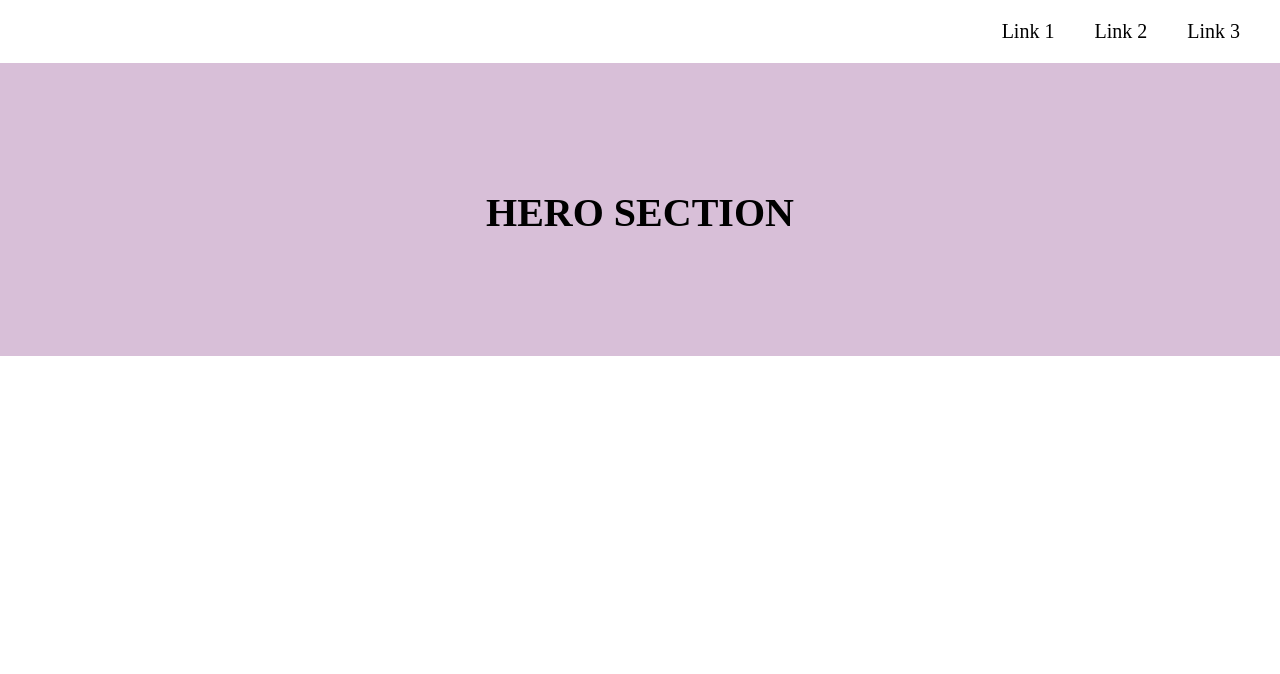
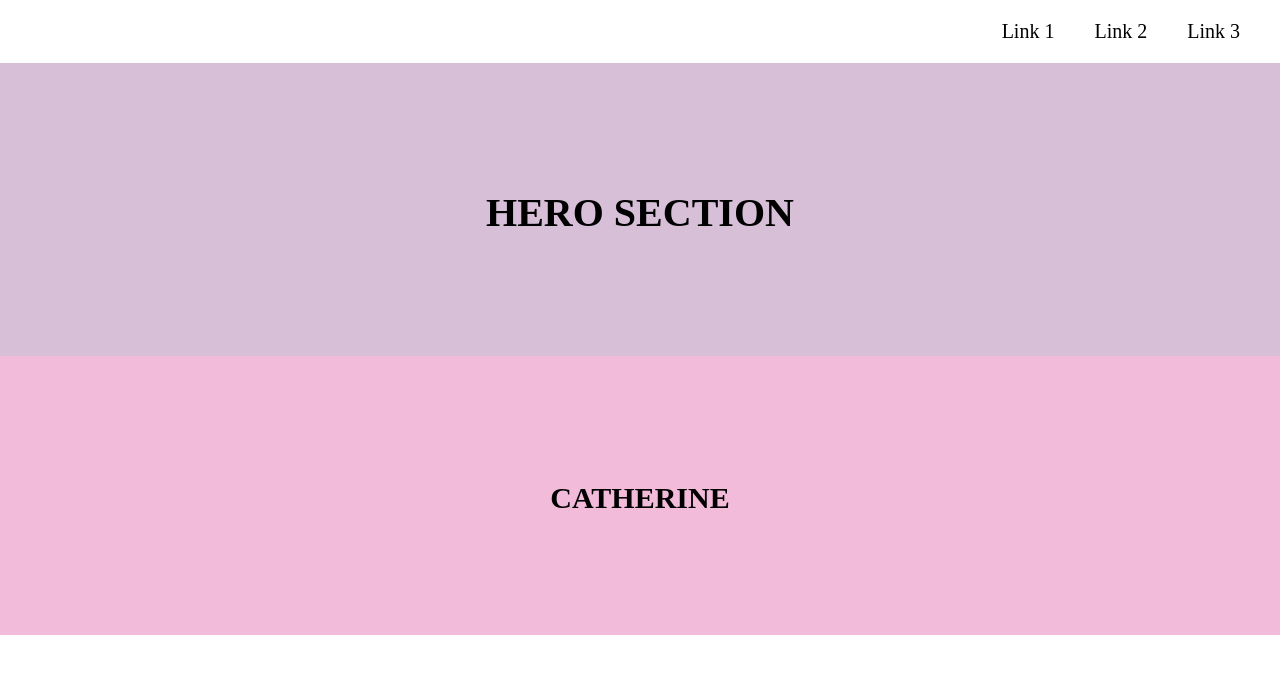
Before and after one commit to anita-epp/GDMA-Web2-EX3, a plain HTML site: page index.html in a window 1280 px wide. Drawn offline with Linux system fonts and the light colour scheme.

Commit message:
Make requested updates for ex3

```diff
--- a/css/main.css
+++ b/css/main.css
@@ -132,3 +132,9 @@ main > section {
 .hero {
     background: thistle;
 }
+
+/* ----- NAME SECTION ----- */
+
+.catherine {
+    background: #F2BBDA;
+}
--- a/index.html
+++ b/index.html
@@ -2,7 +2,7 @@
 <html lang="en">
     <head>
         <meta charset="UTF-8">
-        <title>Enter Title Here</title>
+        <title>Web-ex3: Catherine</title>
         <meta name="viewport" content="width=device-width, initial-scale=1.0">
         <link rel="stylesheet" type="text/css" href="css/main.css">
     </head>
@@ -26,6 +26,13 @@
                     <h1>Hero Section</h1>
                 </div>
             </section>
+
+            <section class="catherine">
+                <div class="wrapper">
+                    <h2>Catherine</h2>
+                </div>
+            </section>
+
         </main>
 
         <!-- Footer -->
```
Also changed, not shown: 1 other file.
